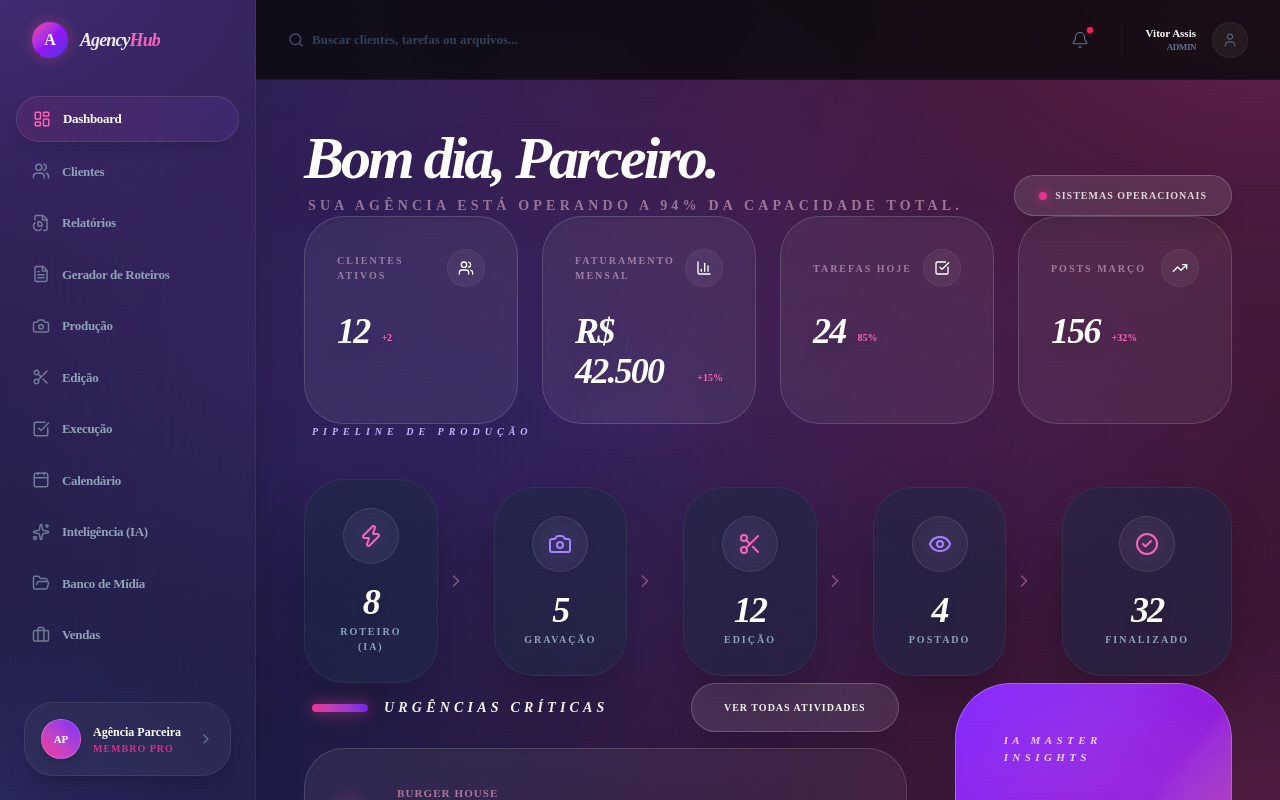
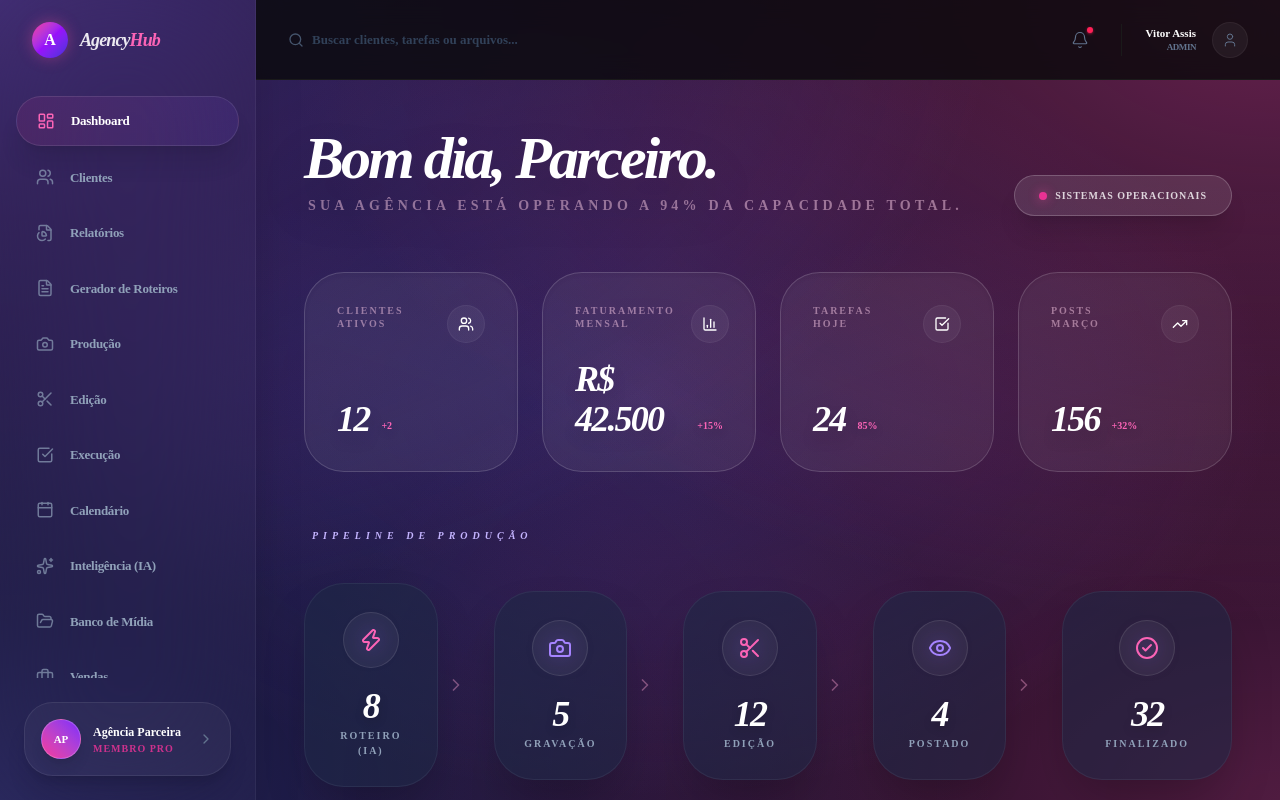
Before and after one commit to victordeassis6-creator/AGENCYHUB, a Next.js app: page / in a window 1280 px wide. Shown: the top 800 px of the page. Built offline with nearby package versions, Linux system fonts and the light colour scheme.

Commit message:
UI: Resolve icon overlaps and refine vertical vertical rhythm (v3.8)

```diff
--- a/app/page.tsx
+++ b/app/page.tsx
@@ -25,7 +25,7 @@ export default function Dashboard() {
   ]
 
   return (
-    <div className="animate-fade-in-up">
+    <div className="space-y-14 animate-fade-in-up">
       {/* Welcome Header */}
       <div className="flex flex-col md:flex-row md:items-end justify-between gap-4">
         <div>
@@ -41,14 +41,14 @@ export default function Dashboard() {
       {/* Stats Grid - Defined Containers v3.4 */}
       <div className="grid gap-6 md:grid-cols-4">
         {stats.map((stat, i) => (
-          <div key={i} className="group relative overflow-hidden p-8 rounded-[2.5rem] glass-glow border-white/[0.15] hover:scale-[1.02] duration-500">
-             <div className="flex items-center justify-between mb-6">
-                <span className="text-[10px] font-black uppercase tracking-[0.2em] text-pink-200/50">{stat.label}</span>
-                <div className={`p-2.5 rounded-xl bg-white/5 border border-white/5 group-hover:bg-gradient-to-br ${stat.color} transition-all duration-300`}>
+          <div key={i} className="group relative overflow-hidden p-8 rounded-[2.5rem] glass-glow border-white/[0.15] hover:scale-[1.02] duration-500 min-h-[180px] flex flex-col justify-between">
+             <div className="flex items-start justify-between gap-4">
+                <span className="text-[10px] font-black uppercase tracking-[0.2em] text-pink-200/50 leading-tight">{stat.label}</span>
+                <div className={`shrink-0 p-2.5 rounded-xl bg-white/5 border border-white/5 group-hover:bg-gradient-to-br ${stat.color} transition-all duration-300`}>
                    <stat.icon className="h-4 w-4 text-white group-hover:scale-110 transition-transform" />
                 </div>
              </div>
-             <div className="flex items-end gap-3">
+             <div className="flex items-end gap-3 mt-4">
                 <h3 className="text-4xl font-black text-white italic tracking-tighter drop-shadow-xl">{stat.value}</h3>
                 <span className="text-[10px] font-black text-pink-400 mb-1.5 drop-shadow-lg">{stat.trend}</span>
              </div>
@@ -81,12 +81,12 @@ export default function Dashboard() {
 
       {/* Main Grid: Critical & Insights */}
       <div className="grid gap-12 lg:grid-cols-12 items-start">
-        <div className="lg:col-span-8 space-y-8">
-           <div className="flex items-center justify-between mb-4 px-2">
-              <h3 className="text-xs font-black uppercase tracking-[0.3em] text-white flex items-center gap-4 italic lg:text-sm">
-                 <div className="h-2 w-14 bg-gradient-to-r from-pink-500 to-violet-600 rounded-full shadow-[0_0_15px_rgba(236,72,153,0.6)]" />
-                 Urgências Críticas
-              </h3>
+        <div className="lg:col-span-8 space-y-10">
+           <div className="flex items-center justify-between mb-2 px-2">
+              <div className="flex items-center gap-6">
+                 <div className="h-2 w-16 bg-gradient-to-r from-pink-500 to-violet-600 rounded-full shadow-[0_0_15px_rgba(236,72,153,0.6)]" />
+                 <h3 className="text-sm font-black uppercase tracking-[0.3em] text-white italic">Urgências Críticas</h3>
+              </div>
               <button className="text-[10px] font-black text-white hover:text-pink-400 transition-all uppercase tracking-widest bg-white/10 border border-white/20 px-8 py-4 rounded-2xl shadow-xl">Ver Todas Atividades</button>
            </div>
 
--- a/app/producao/page.tsx
+++ b/app/producao/page.tsx
@@ -24,7 +24,8 @@ export default function ProducaoPage() {
   ]
 
   return (
-    <div className="animate-fade-in-up">
+  return (
+    <div className="space-y-10 lg:space-y-14 animate-fade-in-up">
       <div className="flex flex-col sm:flex-row sm:items-center justify-between gap-4">
         <div>
           <h2 className="text-2xl font-bold tracking-tight text-white flex items-center gap-2">
--- a/app/vendas/page.tsx
+++ b/app/vendas/page.tsx
@@ -22,7 +22,8 @@ export default function VendasDocsPage() {
   ]
 
   return (
-    <div className="animate-fade-in-up">
+  return (
+    <div className="space-y-10 lg:space-y-14 animate-fade-in-up">
       <div className="flex flex-col sm:flex-row sm:items-center justify-between gap-4">
         <div>
           <h2 className="text-2xl font-bold tracking-tight text-white flex items-center gap-2">
--- a/components/layout/sidebar.tsx
+++ b/components/layout/sidebar.tsx
@@ -45,9 +45,9 @@ export function Sidebar() {
             <Link
               key={item.href}
               href={item.href}
-              className={`flex items-center gap-3 rounded-2xl px-4 py-3 text-[13px] font-bold transition-all duration-300 ${
+              className={`flex items-center gap-4 rounded-2xl px-5 py-3.5 text-[13px] font-bold transition-all duration-300 ${
                 isActive
-                  ? "bg-gradient-to-r from-pink-500/10 to-violet-500/10 text-white shadow-lg border border-white/10"
+                  ? "bg-gradient-to-r from-pink-500/10 to-violet-500/10 text-white shadow-xl border border-white/10"
                   : "text-slate-400 hover:text-white hover:bg-white/5"
               }`}
             >
```
